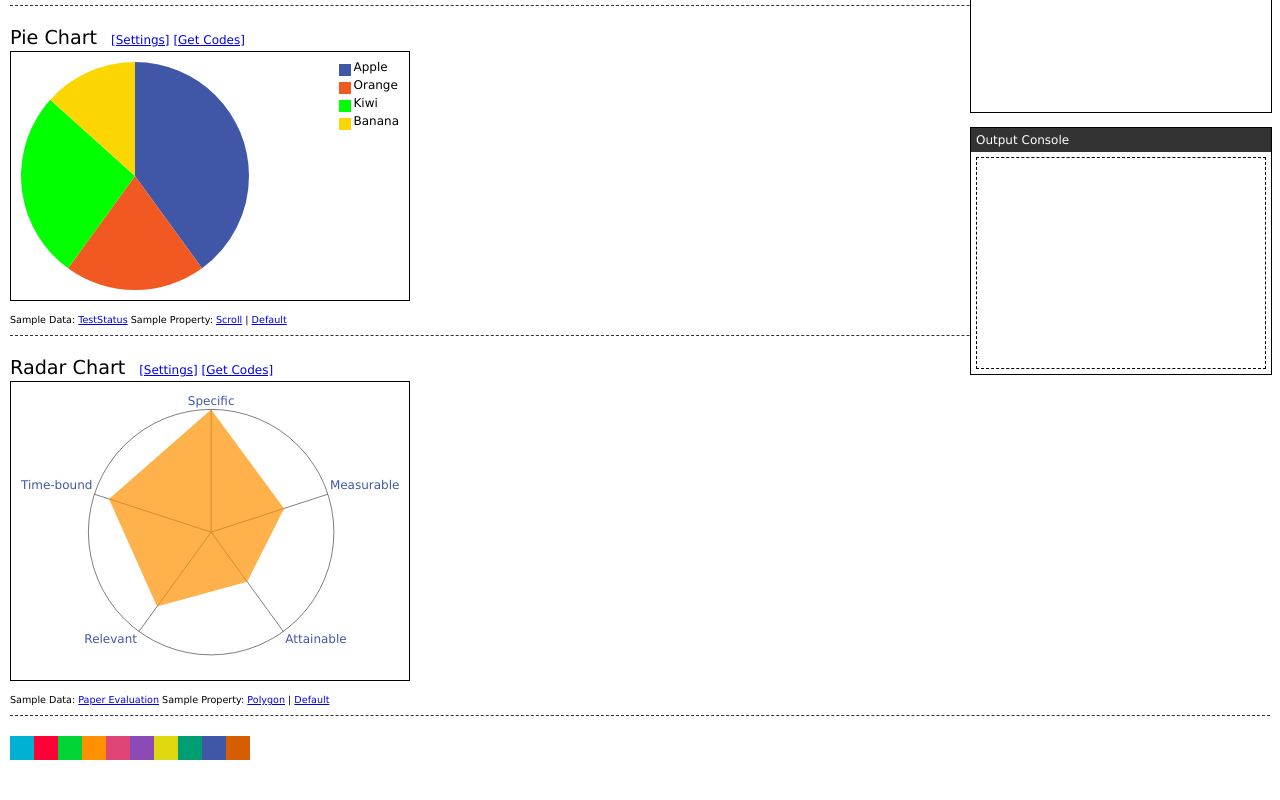
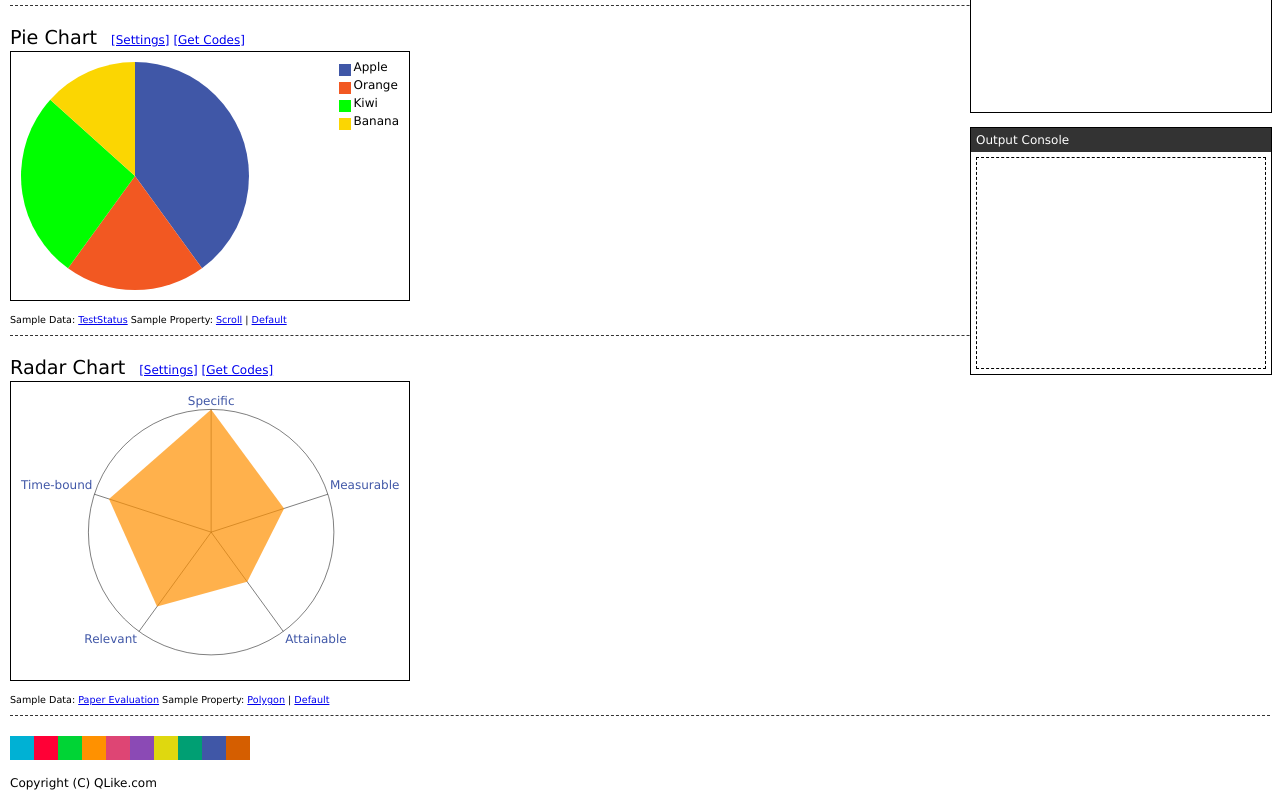
Before and after one commit to hui-w/visual-lib, a plain HTML site: page index.html in a window 1280 px wide. Shown: the part 423-1223 px from the top of the page. Drawn offline with Linux system fonts and the light colour scheme.

Commit message:
add html footer

```diff
--- a/index.html
+++ b/index.html
@@ -83,5 +83,8 @@
 			<span class="cancel"><a href="javascript: closeJsonEditor(false)">Cancel</a></span>
 		</div>
 	</div>
+	<div>
+		Copyright (C) QLike.com
+	</div>
 </body>
 </html>
```
